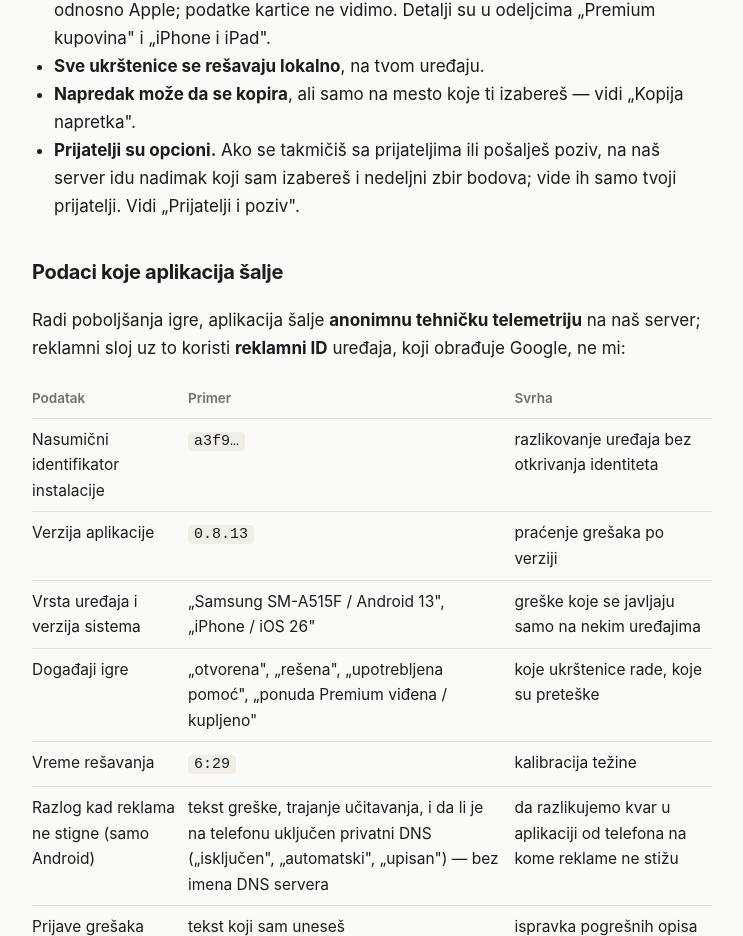
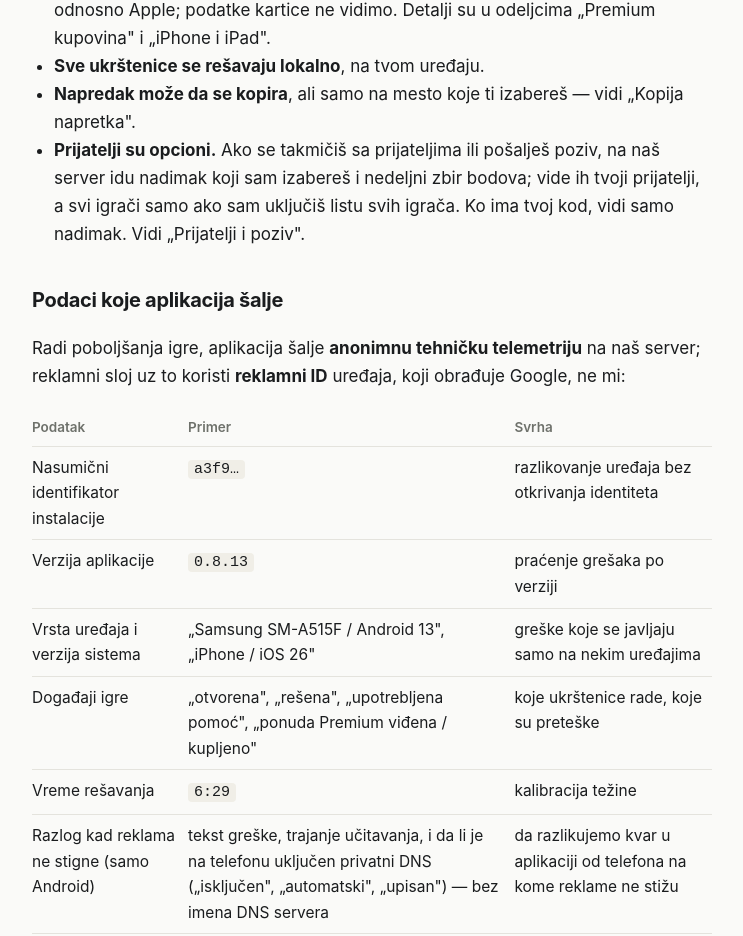
Before and after one commit to dappadox/dappadox.github.io, a plain HTML site: page privacy.html in a window 1280 px wide. Shown: the part 770-1706 px from the top of the page, without its empty margins (268-1011 px from the left). Drawn offline with Linux system fonts and the light colour scheme.

Commit message:
Ukrštenica, politika: „Ukratko" ne obećava „samo prijatelji" (Codex #2)
Pregled je tvrdio da nadimak i nedeljne bodove vide samo prijatelji, a
„Ko šta vidi" kaže i: svi igrači kad igrač sam uključi listu svih, i
nadimak svako ko ima kod. Pregled sada kaže isto. Ista izmena ide u
ukrstenereci.rs/privatnost (#222).

Co-Authored-By: Claude Opus 5.5 <noreply@anthropic.com>
Claude-Session: https://claude.ai/code/session_01PQn1rj4AC8xG5gjqbPuTsb

```diff
--- a/privacy.html
+++ b/privacy.html
@@ -63,8 +63,9 @@ koje podatke aplikacija i sajt obrađuju i zašto.</p>
     ti izabereš — vidi „Kopija napretka".</li>
   <li><strong>Prijatelji su opcioni.</strong> Ako se takmičiš sa prijateljima
     ili pošalješ poziv, na naš server idu nadimak koji sam izabereš i
-    nedeljni zbir bodova; vide ih samo tvoji prijatelji. Vidi „Prijatelji i
-    poziv".</li>
+    nedeljni zbir bodova; vide ih tvoji prijatelji, a svi igrači samo ako
+    sam uključiš listu svih igrača. Ko ima tvoj kod, vidi samo nadimak.
+    Vidi „Prijatelji i poziv".</li>
 </ul>
 
 <h2>Podaci koje aplikacija šalje</h2>
```
